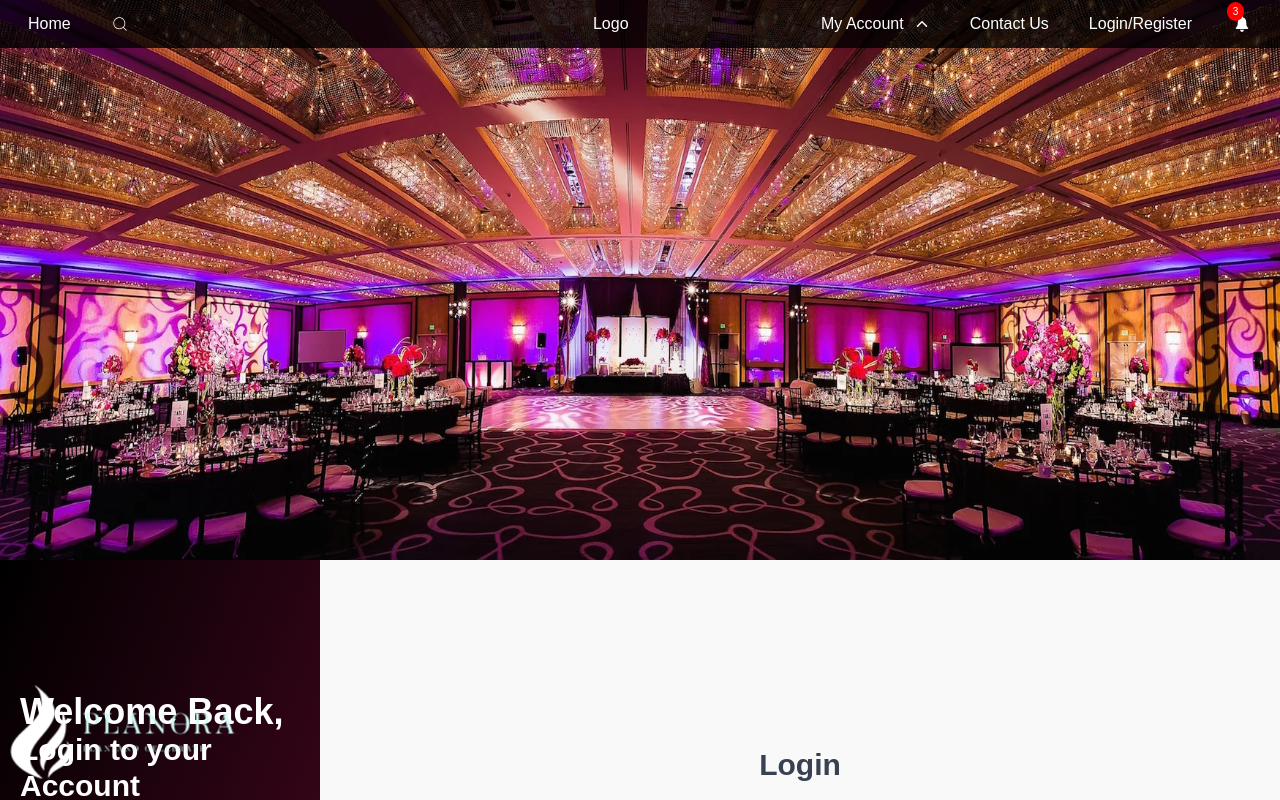
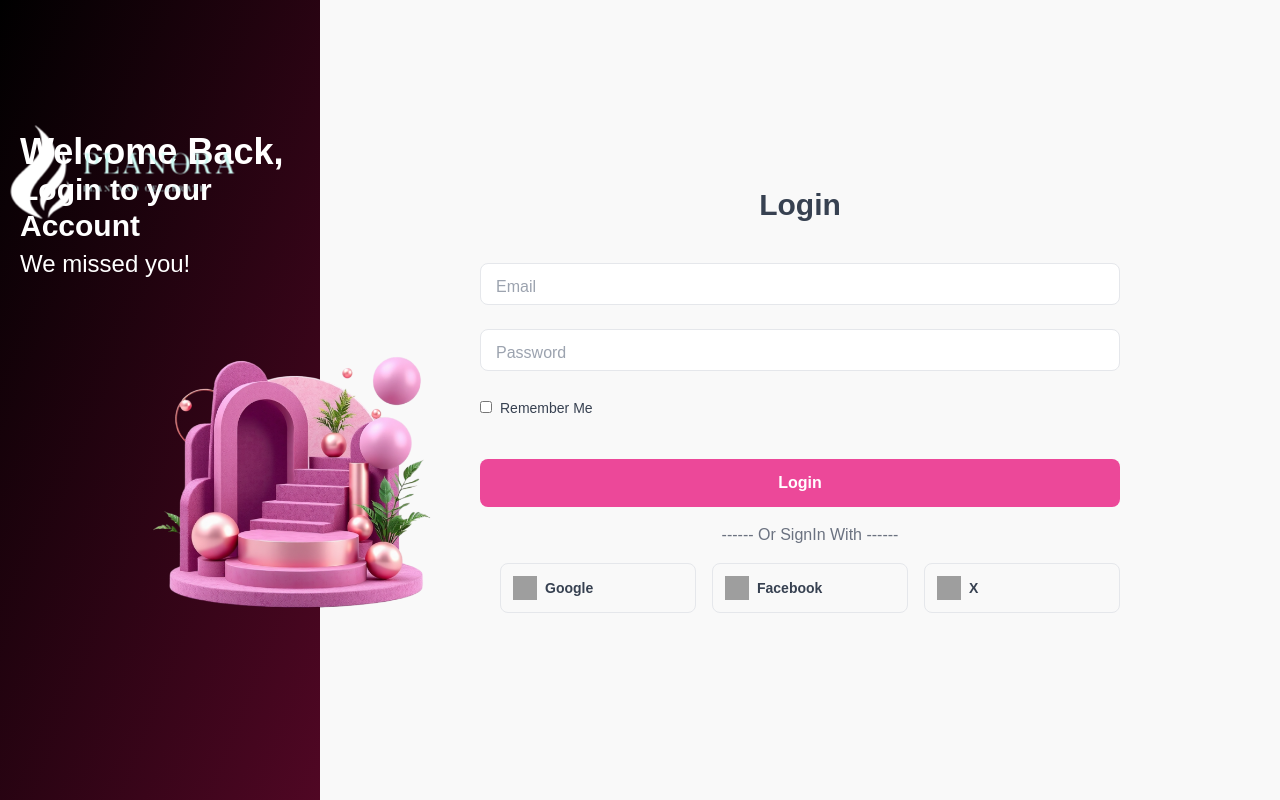
Before and after one commit to YashGupta4115/Event-Management-System, a React (Create React App) app: page /login in a window 1280 px wide. Shown: the top 800 px of the page. Built offline with nearby package versions, Linux system fonts and the light colour scheme; grey boxes are pictures that could not be loaded.

Commit message:
fixing nav

```diff
--- a/src/Routes/Home/AppHome.jsx
+++ b/src/Routes/Home/AppHome.jsx
@@ -29,14 +29,12 @@ const AppHome = () => {
     "/reset-pass",
     "/forget-pass",
   ];
+  const shouldHideNavbar = hideNavbarPaths.includes(location.pathname);
 
   return (
     <div className="appHome-container">
-      {!hideNavbarPaths.includes(location.pathname) && width < "768" ? (
-        <NavBarSmall />
-      ) : (
-        <Navbar />
-      )}
+      {/* Only show Navbar when not in the specified paths */}
+      {!shouldHideNavbar && (width < 768 ? <NavBarSmall /> : <Navbar />)}
 
       <Routes>
         <Route path="/" element={<App1 />} />
```
